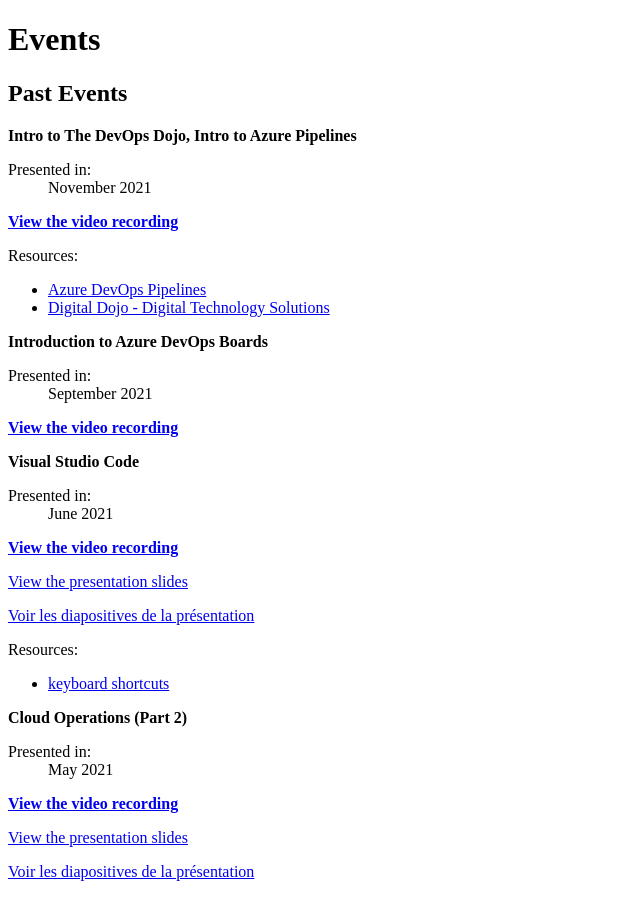
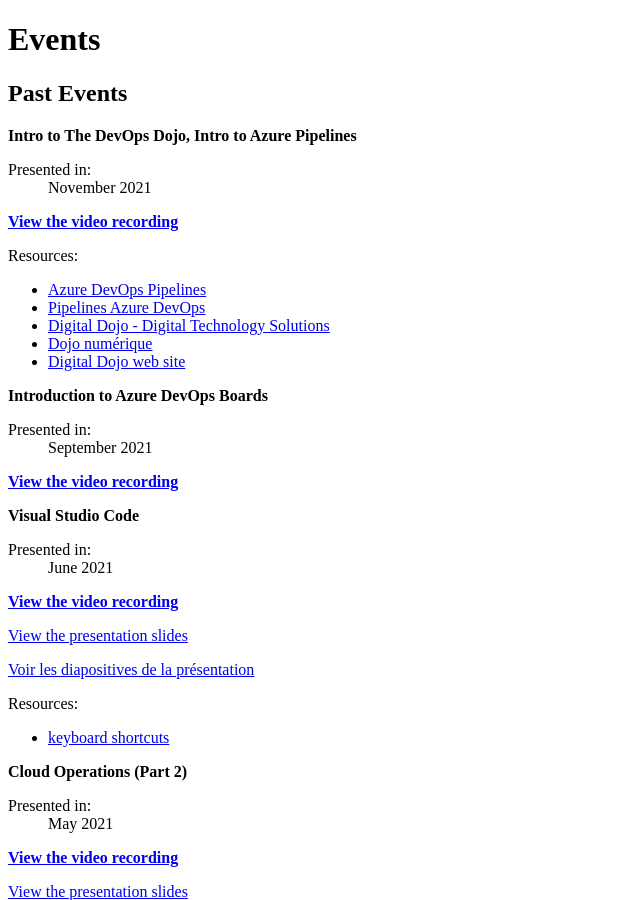
Before and after one commit to esdc-devcop/esdc-devcop.github.io, a Jekyll site: the page built from _pages/events.md, in a window 1280 px wide and 900 px high. Shown: the whole window, without its empty margins (0-640 px from the left). Built offline with Jekyll 4.4.1, drawn with Linux system fonts in a browser that asks for light colours; comment, search, counter and statistics services are not loaded.

Commit message:
added links to nov devcop french slides

```diff
--- a/_data/events.yml
+++ b/_data/events.yml
@@ -5,8 +5,14 @@
     resources:
       - title: Azure DevOps Pipelines
         link: https://github.com/esdc-devcop/presentations/blob/master/2021nov10_AzurePipelines.pdf
+      - title: Pipelines Azure DevOps
+        link: https://github.com/esdc-devcop/presentations/blob/master/2021nov10_AzurePipelines_FR.pdf
       - title: Digital Dojo - Digital Technology Solutions
         link: https://github.com/esdc-devcop/presentations/blob/master/2021nov10_Devcop_Digital_Dojo.pptx
+      - title: Dojo numérique
+        link: https://github.com/esdc-devcop/presentations/blob/master/2021nov10_Devcop_Digital_Dojo_FR.pptx
+      - title: Digital Dojo web site
+        link: https://dts-stn.github.io/digital-dojo/home/
 
   - month: September 2021
     topic: Introduction to Azure DevOps Boards
```
